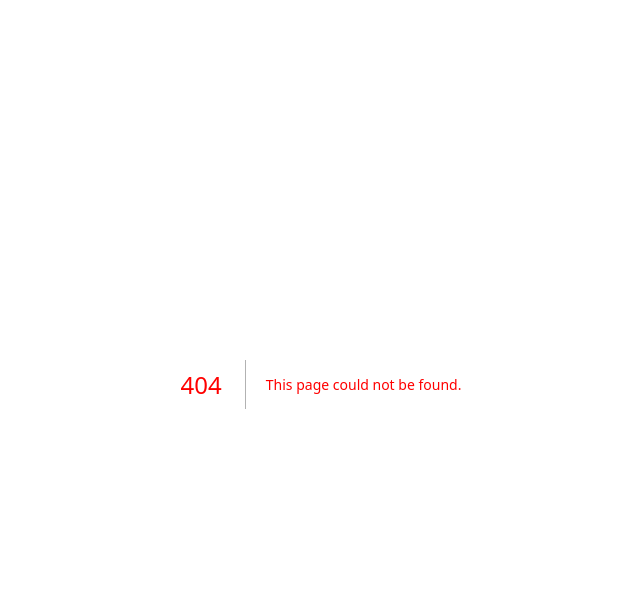
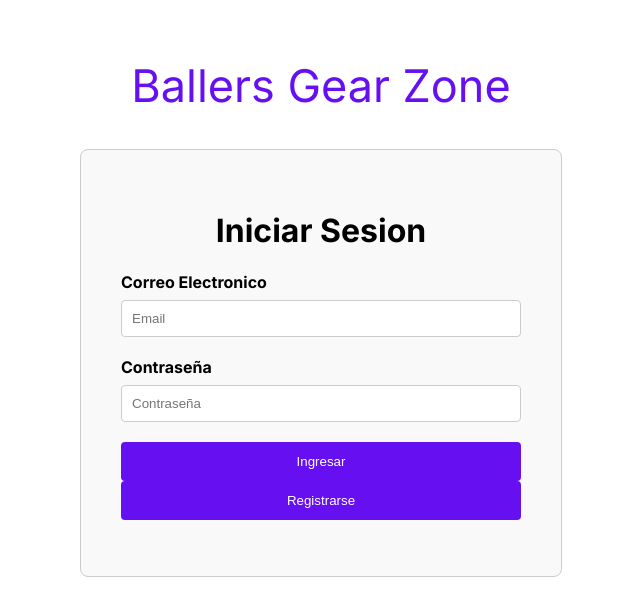
Before and after one commit to ThiagoSchiaffino/ballersgearzone-fe, a Next.js app in the folder ballersgearzone-fe/: page /Login in a window 1280 px wide. Before the commit this address had no page. Shown: the top 616 px of the page, without its empty margins (319-959 px from the left). Built offline with nearby package versions, Linux system fonts and the light colour scheme.

Commit message:
cambios generales

```diff
--- /dev/null
+++ b/ballersgearzone-fe/src/app/(routes)/Login/page.tsx
@@ -0,0 +1,11 @@
+"use client"
+import Register from "../../partial/Login/page"
+
+export default function Home() {
+  return (<>
+
+    <Register />
+
+  </>
+  )
+}
--- a/ballersgearzone-fe/src/app/page.tsx
+++ b/ballersgearzone-fe/src/app/page.tsx
@@ -8,7 +8,7 @@ import { useRouter } from 'next/navigation';
 export default function Home() {
   const router = useRouter();
   const aregister = () => {
-    router.push('Register')
+    router.push('Login')
   }
   const validate = (values: Register) => {
     const errors: Partial<Register> = {};
--- a/ballersgearzone-fe/src/app/(routes)/register/page.tsx
+++ b/ballersgearzone-fe/src/app/partial/Login/page.tsx
@@ -6,8 +6,8 @@ import Login from './login.model';
 
 export default function Home() {
   const router = useRouter();
-  const aregister = () => {
-    router.push('Register')
+  const navegarARegister = () => {
+    router.push("/")
   }
 
   const validate = (values: Login) => {
@@ -40,7 +40,7 @@ export default function Home() {
       >
         {formik => (
           <Form>
-            <h1 className='titulo'>Registrarse</h1>
+            <h1 className='titulo'>Iniciar Sesion</h1>
             <label htmlFor="email">Correo Electronico</label>
             <Field
               id="email"
@@ -60,6 +60,9 @@ export default function Home() {
             <ErrorMessage name="contraseña" component="div" />
 
             <button type="submit">Ingresar</button>
+            <div>
+              <button onClick={() => navegarARegister()} type='button' className="link">Registrarse</button>
+            </div>
 
           </Form>
         )}
--- a/ballersgearzone-fe/src/app/services/axios.ts
+++ b/ballersgearzone-fe/src/app/services/axios.ts
@@ -1,7 +1,7 @@
 "use client"
 import axios from 'axios';
 const createCliente = () => {
-    const cliente = axios.create({ baseURL: 'http://localhost:8000/', });
+    const cliente = axios.create({ baseURL: 'http://localhost:8080/', });
     return cliente;
 }
 
```
Also changed, not shown: ballersgearzone-fe/src/app/services/Login.ts (added, +11 -0 lines), ballersgearzone-fe/src/app/partial/Login/login.model.ts (renamed from ballersgearzone-fe/src/app/(routes)/register/login.model.ts), ballersgearzone-fe/src/app/partial/main/page.tsx (added).
